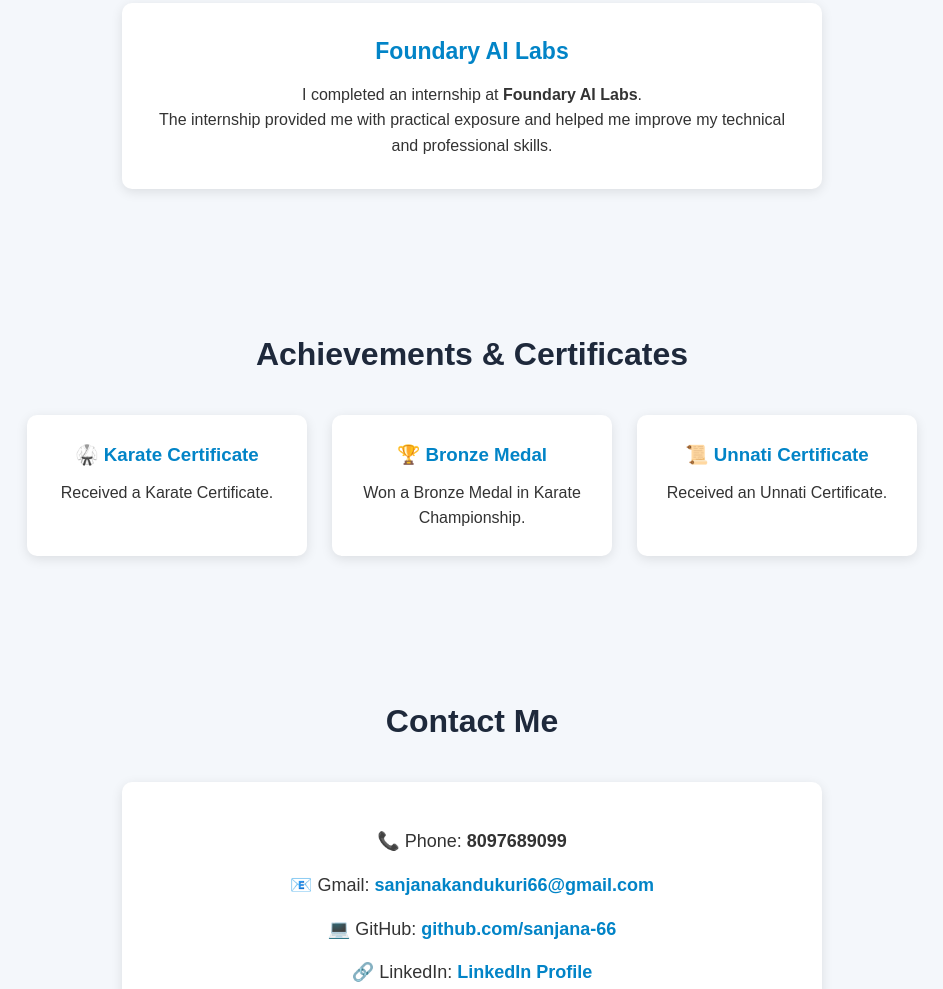
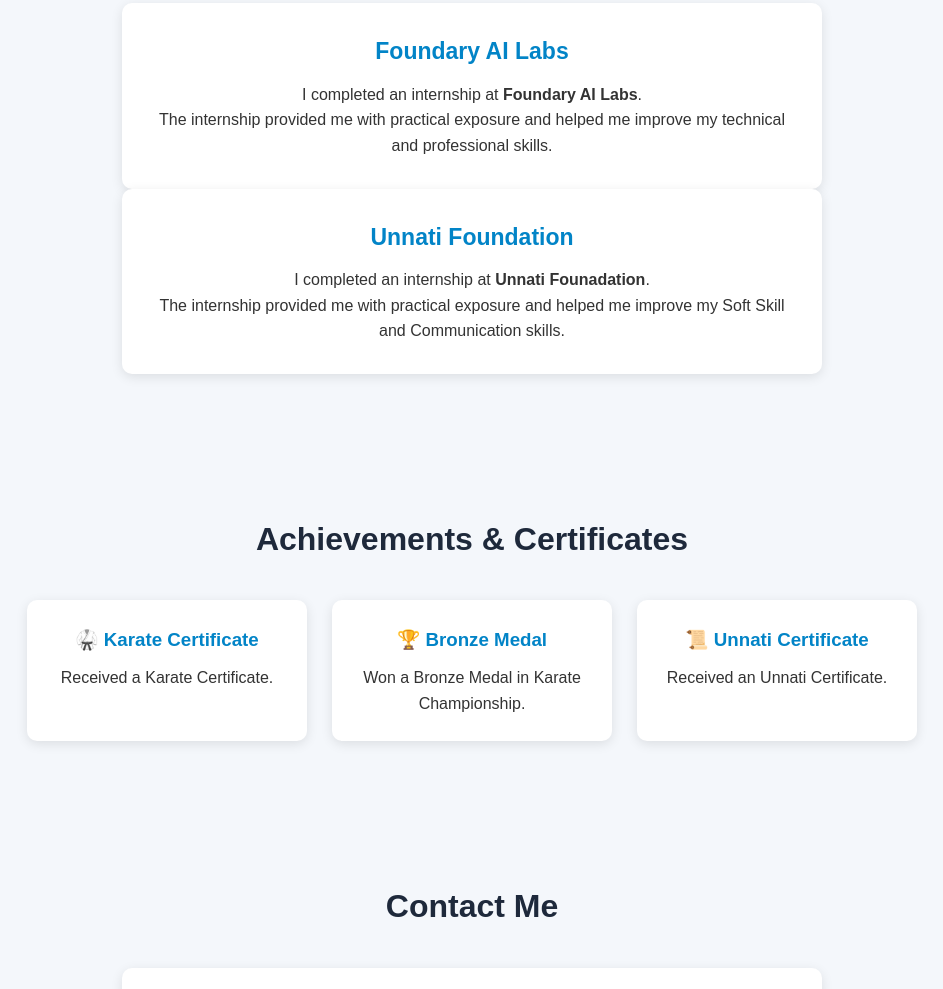
Before and after one commit to sanjana-66/Portfolio, a plain HTML site: page index.html in a window 1280 px wide. Shown: the part 2704-3693 px from the top of the page, without its empty margins (168-1111 px from the left). Drawn offline with Linux system fonts and the light colour scheme.

Commit message:
Update index.html

```diff
--- a/index.html
+++ b/index.html
@@ -563,6 +563,23 @@
             </p>
 
         </div>
+        <div class="internship">
+
+            <h3>Unnati Foundation</h3>
+
+            <p>
+                I completed an internship at
+                <strong>Unnati Founadation</strong>.
+            </p>
+
+            <p>
+                The internship provided me with practical exposure
+                and helped me improve my Soft Skill and Communication
+                skills.
+            </p>
+
+        </div>
+
 
     </section>
 
```
